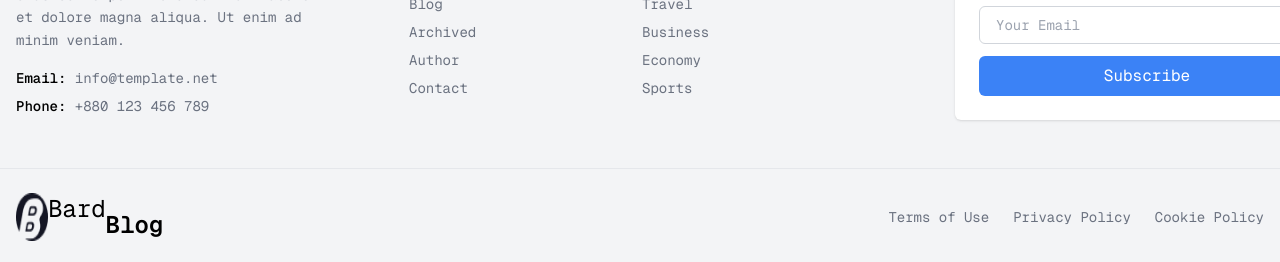
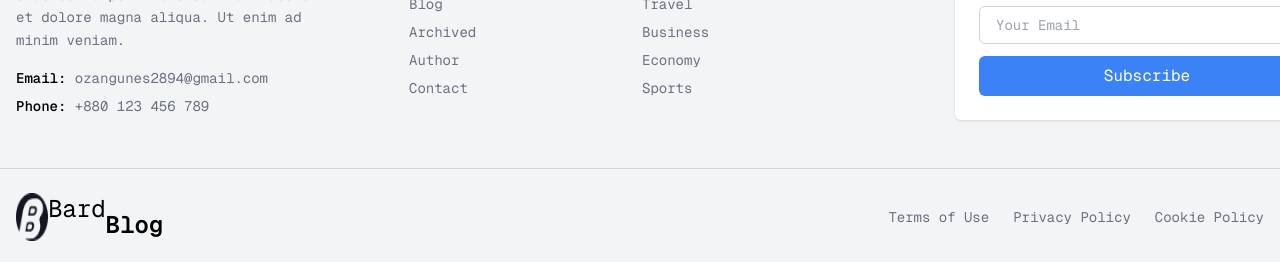
Before and after one commit to Bardsun0/BardBlog-Next.js-Challenge, a Next.js app: page / in a window 1280 px wide. Shown: the part 535-797 px from the top of the page. Built offline with nearby package versions, Linux system fonts and the light colour scheme.

Commit message:
Some touch ups!!

```diff
--- a/src/app/components/Footer.jsx
+++ b/src/app/components/Footer.jsx
@@ -18,7 +18,7 @@ const Footer = () => {
             <p>
               <span className="font-semibold">Email: </span>
               <a href="mailto:info@template.net" className="text-gray-500">
-                info@template.net
+                ozangunes2894@gmail.com
               </a>
             </p>
             <p>
@@ -125,7 +125,7 @@ const Footer = () => {
       </div>
 
       {/* Bottom Footer */}
-      <div className="border-t border-gray-200">
+      <div className="border-t border-gray-300">
         <div className="max-w-screen-xl mx-auto px-4 py-6 flex flex-col md:flex-row justify-between items-center">
           <div className="flex items-center space-x-2 mb-4 md:mb-0">
             <div className="text-2xl font-normal text-black flex justify-between space-y-4">
```
